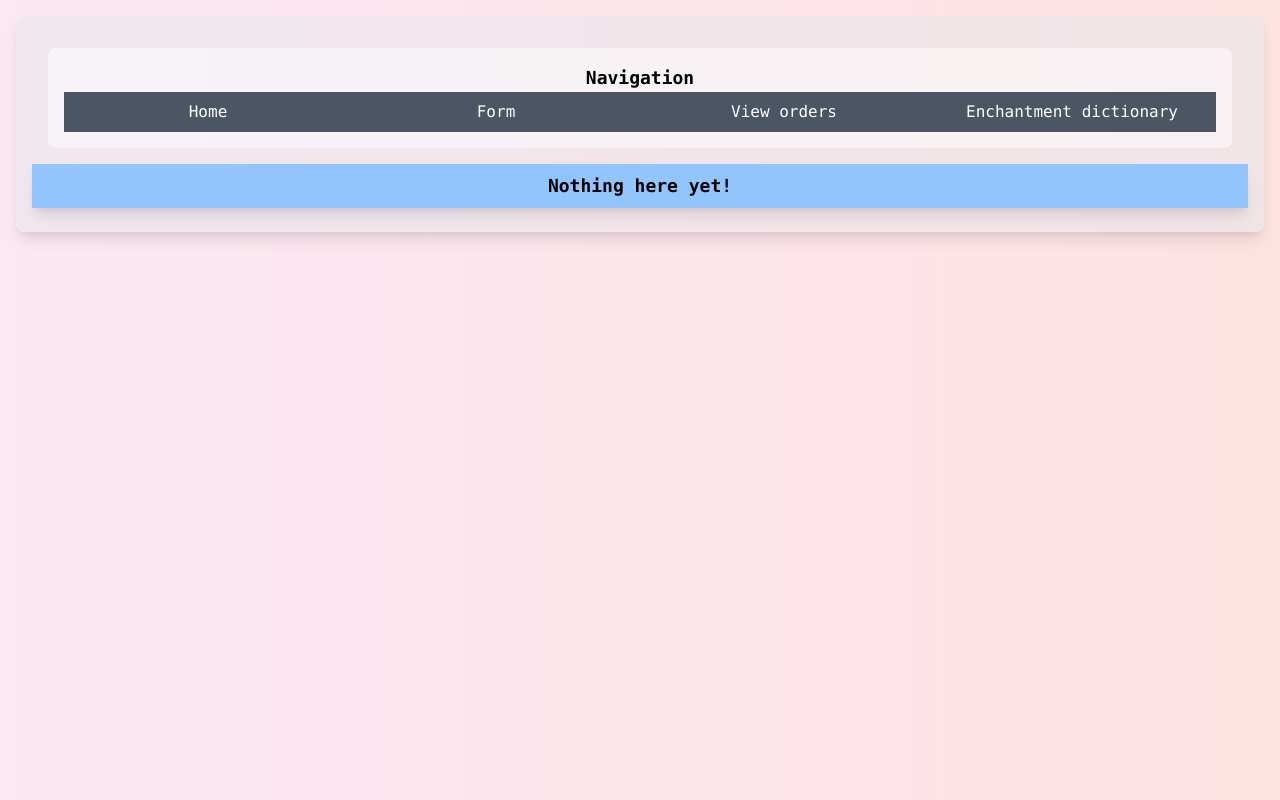
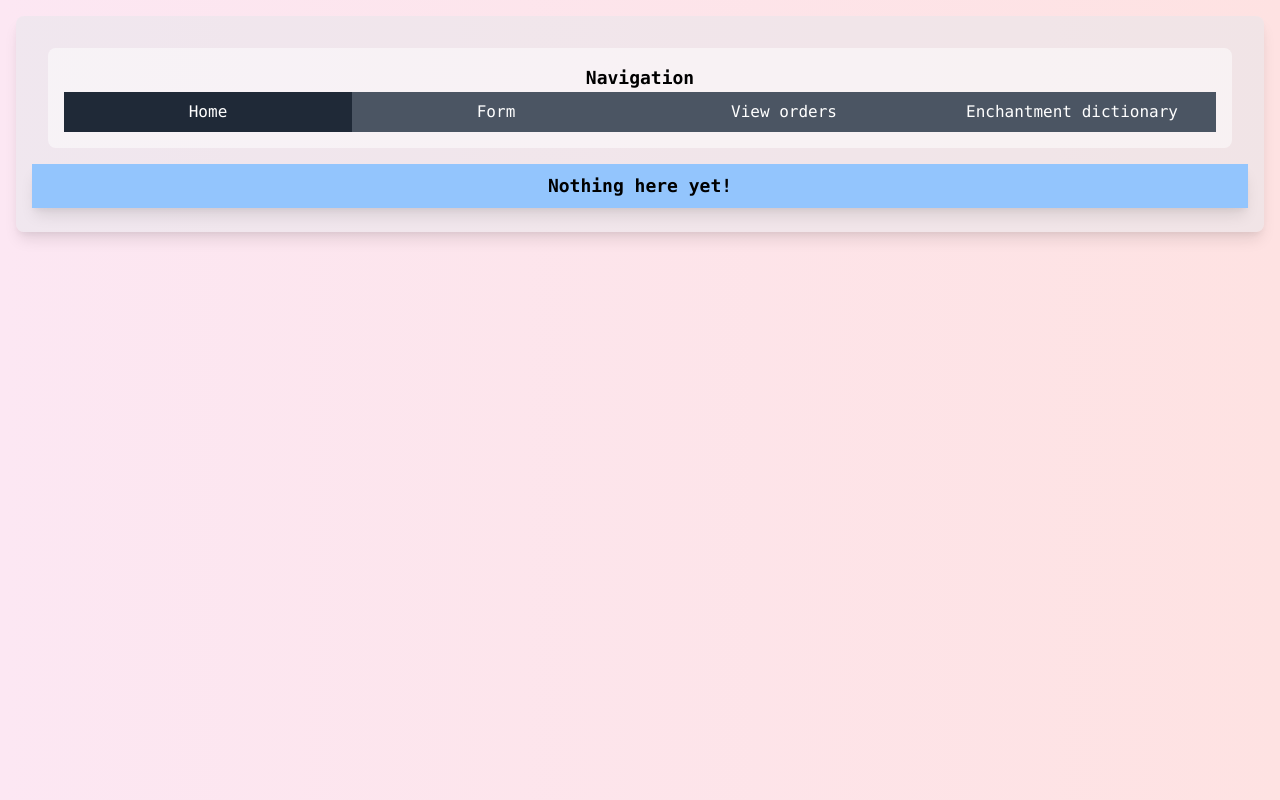
Before and after one commit to sheepy0125/NewMinecraftGearFormSite, a React (Create React App) app: page /home in a window 1280 px wide. Built offline with nearby package versions, Linux system fonts and the light colour scheme.

Commit message:
Clean up button and navbar

```diff
--- a/api/json_files/api.doc.json
+++ /dev/null
@@ -1,8 +0,0 @@
-{
-	"/ping": {
-		"explanation": "Tells if this API is up or not.",
-		"input": null,
-		"output": {"worked": true},
-		"method": ["GET", "POST"]
-	}
-}
--- a/src/App.js
+++ b/src/App.js
@@ -14,7 +14,7 @@ export default function App() {
 					{/* Home page */}
 					<Route exact path="/home">
 						<MainWidget>
-							<Navbar />
+							<Navbar currentPage="/home" />
 							<Index />
 						</MainWidget>
 					</Route>
--- a/src/components/boilerplate/button.jsx
+++ b/src/components/boilerplate/button.jsx
@@ -1,12 +1,8 @@
 // Button
 
 export default function Button(props) {
-	return (
-		<button
-			className={`bg-${props.colorNormal || "blue-300"} hover:bg-${props.colorHover || "blue-700"} p-2 font-mono hover:underline ${props.className}`}
-			style={props.style}
-		>
-			{props.children}
-		</button>
-	);
+	const normalColor = props.active ? props.activeColor : props.normalColor || "blue-300";
+	const activeColor = props.activeColor || "blue-700";
+
+	return <button className={`bg-${normalColor} hover:bg-${activeColor} p-2 font-mono hover:underline ${props.className}`}>{props.children}</button>;
 }
--- a/src/components/boilerplate/navbar.jsx
+++ b/src/components/boilerplate/navbar.jsx
@@ -5,26 +5,42 @@ import {Link} from "react-router-dom";
 import BaseWidget from "./widgets/baseWidget.jsx";
 
 // Nav item
-export function NavItem(props) {
+const NavItem = (props) => {
+	// Check if the user is on the page
+	const isUserOnPage = props.currentPage === props.link;
+
+	const activeColor = "gray-800";
+	const normalColor = "gray-600";
 	return (
 		<Link to={props.link} className="flex-1">
-			<Button className="flex-auto w-full text-white text-mono" colorNormal="gray-600" colorHover="gray-800">
+			<Button className="flex-auto w-full text-white text-mono" normalColor={normalColor} activeColor={activeColor} active={isUserOnPage}>
 				{props.children}
 			</Button>
 		</Link>
 	);
-}
+};
 
 // Navbar
-export default function Navbar() {
+export default function Navbar(props) {
+	// Get the current page
+	const currentPage = props.currentPage;
+
 	return (
 		<BaseWidget>
 			<p className="font-mono text-lg text-center">Navigation</p>
 			<nav className="flex">
-				<NavItem link="/NotImplemented">Home</NavItem>
-				<NavItem link="/NotImplemented">Form</NavItem>
-				<NavItem link="/NotImplemented">View orders</NavItem>
-				<NavItem link="/NotImplemented">Enchantment dictionary</NavItem>
+				<NavItem currentPage={currentPage} link="/home">
+					Home
+				</NavItem>
+				<NavItem currentPage={currentPage} link="/NotImplemented">
+					Form
+				</NavItem>
+				<NavItem currentPage={currentPage} link="/NotImplemented">
+					View orders
+				</NavItem>
+				<NavItem currentPage={currentPage} link="/NotImplemented">
+					Enchantment dictionary
+				</NavItem>
 			</nav>
 		</BaseWidget>
 	);
--- a/src/components/pages/errors/notImplemented.jsx
+++ b/src/components/pages/errors/notImplemented.jsx
@@ -8,7 +8,7 @@ export default function NotImplemented() {
 	return (
 		<ErrorWidget message="This hasn't been implemented.">
 			<Link to="/home">
-				<Button colorNormal="red-300" colorHover="red-400" className="w-full mx-auto">
+				<Button normalColor="red-300" activeColor="red-400" className="w-full mx-auto">
 					Return home
 				</Button>
 			</Link>
--- a/src/components/pages/errors/pageNotFound.jsx
+++ b/src/components/pages/errors/pageNotFound.jsx
@@ -16,7 +16,7 @@ export default function NotFoundError() {
 				.
 			</p>
 			<Link to="/home">
-				<Button colorNormal="red-300" colorHover="red-400" className="w-full mx-auto">
+				<Button normalColor="red-300" activeColor="red-400" className="w-full mx-auto">
 					Return home
 				</Button>
 			</Link>
```
Also changed, not shown: 1 other file (tests, documents, lock files or other folders).
